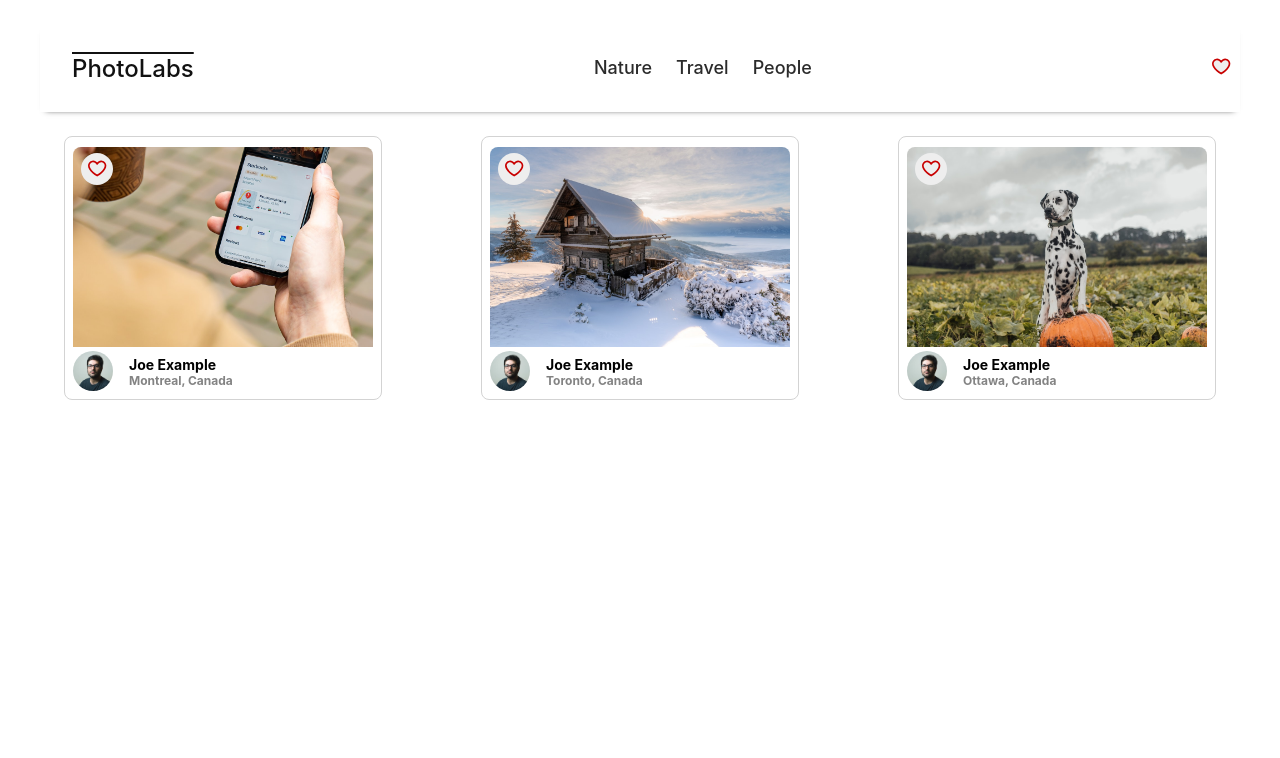
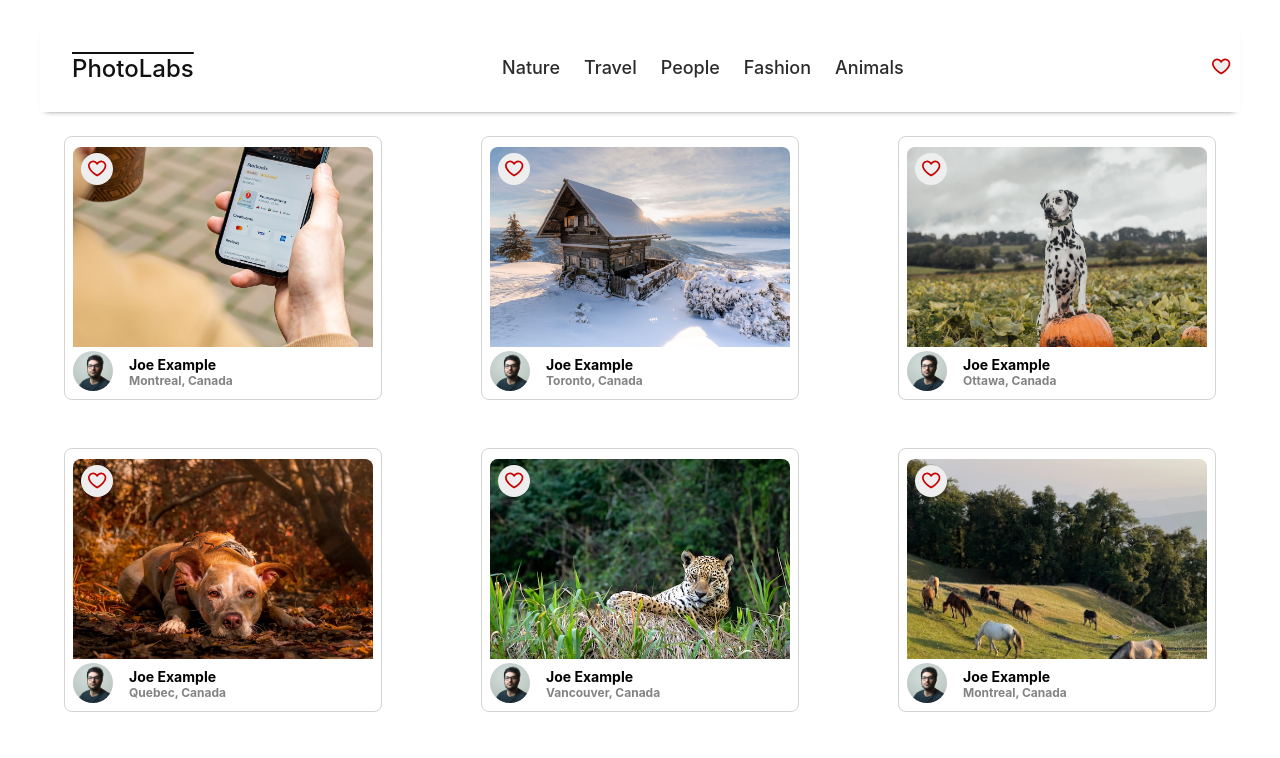
Before and after one commit to MichaelJGryzz/photolabs, a React (Create React App) app in the folder frontend/: page / in a window 1280 px wide. Shown: the top 758 px of the page. Built offline with nearby package versions, Linux system fonts and the light colour scheme; the HTML template or start-up script is replaced by a standard one.

Commit message:
Implement mock data integration and refactor components

```diff
--- a/frontend/src/App.jsx
+++ b/frontend/src/App.jsx
@@ -1,16 +1,18 @@
 import React from 'react';
 
 import HomeRoute from 'components/HomeRoute';
+// import mock data
+import photos from './mocks/photos.js';
+import topics from './mocks/topics.js';
 
 import './App.scss';
 
 
 
-// Note: Rendering a single component to build components in isolation
 const App = () => {
   return (
     <div className="App">
-      <HomeRoute />
+      <HomeRoute photos={photos} topics={topics} />
     </div>
   );
 };
--- a/frontend/src/components/HomeRoute.jsx
+++ b/frontend/src/components/HomeRoute.jsx
@@ -7,11 +7,13 @@
 
 
 
-const HomeRoute = () => {
+const HomeRoute = (props) => {
+  // Destructure the props for easier access to properties
+  const { photos, topics } = props;
   return (
     <div className="home-route">
-      <TopNavigation />
-      <PhotoList />
+      <TopNavigation topics={topics} />
+      <PhotoList photos={photos} />
     </div>
   );
 };
--- a/frontend/src/components/PhotoList.jsx
+++ b/frontend/src/components/PhotoList.jsx
@@ -4,64 +4,14 @@
 
 import "../styles/PhotoList.scss";
 
-const sampleDataForPhotoList = [
-  {
-    id: "1",
-    location: {
-      city: "Montreal",
-      country: "Canada",
-    },
-    urls: {
-      full: `${process.env.PUBLIC_URL}/Image-1-Full.jpeg`,
-      regular: `${process.env.PUBLIC_URL}/Image-1-Regular.jpeg`,
-    },
-    user: {
-      id: "1",
-      username: "exampleuser",
-      name: "Joe Example",
-      profile: `${process.env.PUBLIC_URL}/profile-1.jpg`,
-    },
-  },
-  {
-    id: "2",
-    location: {
-      city: "Toronto",
-      country: "Canada",
-    },
-    urls: {
-      full: `${process.env.PUBLIC_URL}/Image-2-Full.jpeg`,
-      regular: `${process.env.PUBLIC_URL}/Image-2-Regular.jpeg`,
-    },
-    user: {
-      id: "2",
-      username: "exampleuser",
-      name: "Joe Example",
-      profile: `${process.env.PUBLIC_URL}/profile-1.jpg`,
-    },
-  },
-  {
-    id: "3",
-    location: {
-      city: "Ottawa",
-      country: "Canada",
-    },
-    urls: {
-      full: `${process.env.PUBLIC_URL}/Image-3-Full.jpeg`,
-      regular: `${process.env.PUBLIC_URL}/Image-3-Regular.jpeg`,
-    },
-    user: {
-      id: "3",
-      username: "exampleuser",
-      name: "Joe Example",
-      profile: `${process.env.PUBLIC_URL}/profile-1.jpg`,
-    },
-  },
-];
 
-const PhotoList = () => {
+
+const PhotoList = (props) => {
+  // Destructure the props for easier access to properties
+  const { photos } = props;
   return (
     <ul className="photo-list">
-      {sampleDataForPhotoList.map(photo => (
+      {photos.map(photo => (
         <PhotoListItem
           key={photo.id}
           id={photo.id}
--- a/frontend/src/components/TopNavigationBar.jsx
+++ b/frontend/src/components/TopNavigationBar.jsx
@@ -6,11 +6,13 @@
 import '../styles/TopNavigationBar.scss';
 
 
-const TopNavigation = () => {
+const TopNavigation = (props) => {
+  // Destructure the props for easier access to properties
+  const { topics } = props;
   return (
     <div className="top-nav-bar">
       <span className="top-nav-bar__logo">PhotoLabs</span>
-      <TopicList />
+      <TopicList topics={topics}/>
       <FavBadge />
     </div>
   );
--- a/frontend/src/components/TopicList.jsx
+++ b/frontend/src/components/TopicList.jsx
@@ -3,28 +3,14 @@
 import "../styles/TopicList.scss";
 import TopicListItem from "./TopicListItem";
 
-const sampleDataForTopicList = [
-  {
-    id: "1",
-    slug: "topic-1",
-    title: "Nature",
-  },
-  {
-    id: "2",
-    slug: "topic-2",
-    title: "Travel",
-  },
-  {
-    id: "3",
-    slug: "topic-3",
-    title: "People",
-  },
-];
 
-const TopicList = () => {
+
+const TopicList = (props) => {
+  // Destructure the props for easier access to properties
+  const { topics } = props;
   return (
     <div className="top-nav-bar__topic-list">
-      {sampleDataForTopicList.map((topic) => (
+      {topics.map((topic) => (
         <TopicListItem key={topic.id} label={topic.title} />
       ))}
     </div>
```
Also changed, not shown: frontend/src/mocks/photos.js (+11 -11 lines), frontend/src/mocks/topics.js (line endings or trailing spaces).
